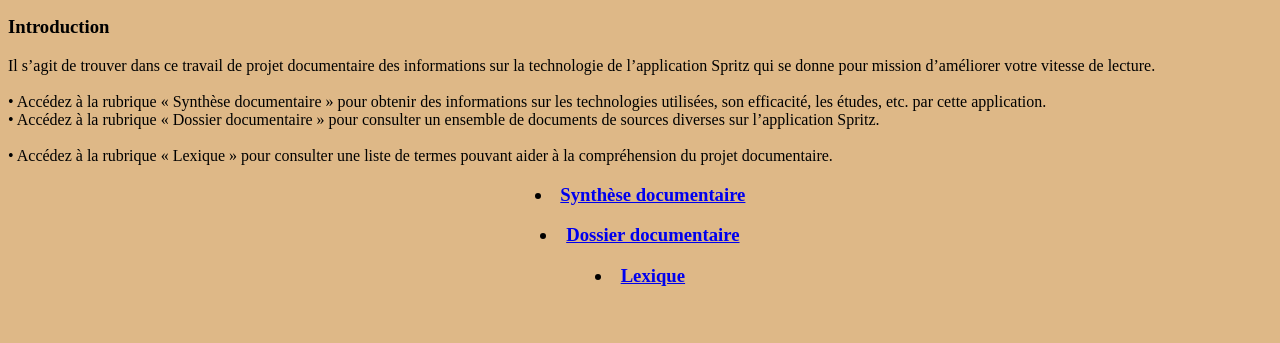
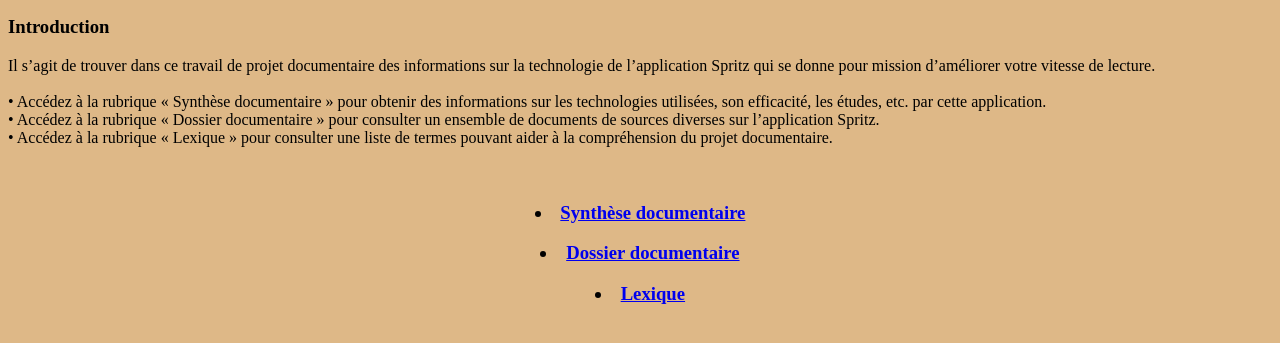
Before and after one commit to noemiedev/noemiedev.github.io, a plain HTML site: page documentation/index.html in a window 1280 px wide. Shown: the part 229-572 px from the top of the page. Drawn offline with Linux system fonts and the light colour scheme.

Commit message:
Update index.html

```diff
--- a/documentation/index.html
+++ b/documentation/index.html
@@ -13,8 +13,10 @@
 <br>•	Accédez à la rubrique « Synthèse documentaire » pour obtenir des informations sur les technologies utilisées, son efficacité, les
   études, etc.  par cette application.
 <br>•	Accédez à la rubrique « Dossier documentaire » pour consulter un ensemble de documents de sources diverses sur l’application
-  Spritz.<br>
+  Spritz.
 <br>•	Accédez à la rubrique « Lexique » pour consulter une liste de termes pouvant aider à la compréhension du projet documentaire.
+   <br>
+   <br>
    <br>
 <p>
  <center>
```
